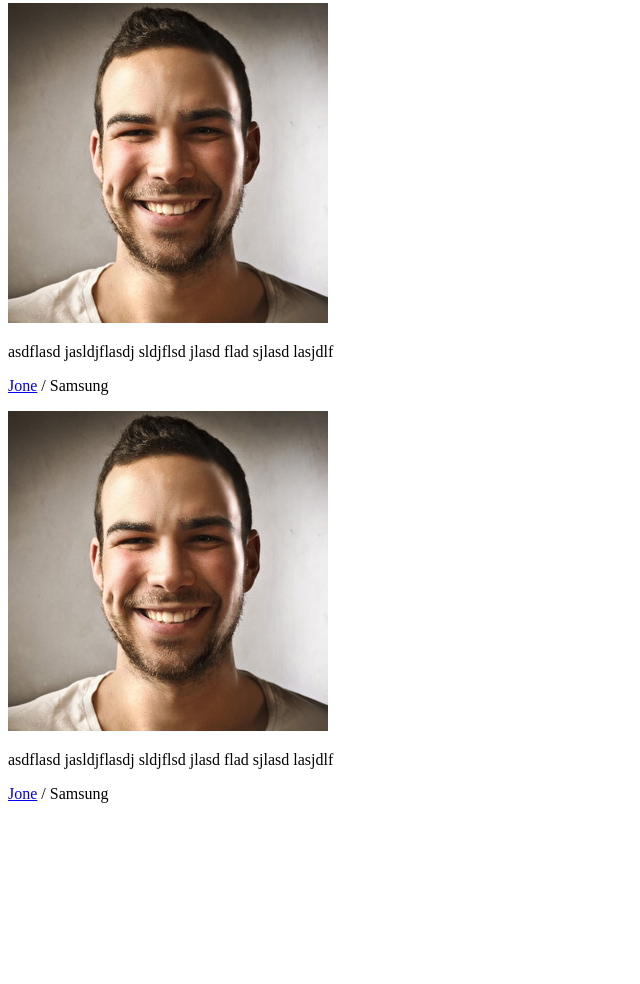
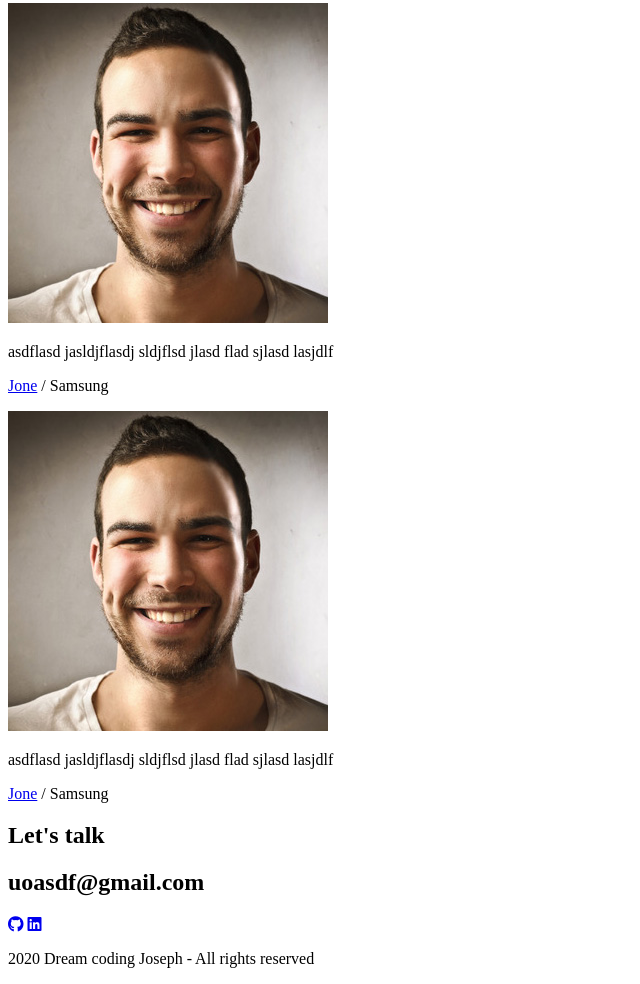
Before and after one commit to upsalang/Portfolio, a plain HTML site: page index.html in a window 1280 px wide. Shown: the part 5928-6912 px from the top of the page, without its empty margins (0-640 px from the left). Before the commit the page ends 6747 px from the top, so only its background shows below. Drawn offline with Linux system fonts and the light colour scheme.

Commit message:
HTML: contact

```diff
--- a/index.html
+++ b/index.html
@@ -281,6 +281,16 @@
 			</div>
 		</section>
 		<!-- Contact -->
-		<section id="contact"></section>
+		<section id="contact">
+			<h1 class="contact__title">Let's talk</h1>
+			<h2 class="contact__email">uoasdf@gmail.com</h2>
+			<div class="contact__icons">
+				<a href="#"><i class="fab fa-github"></i></a>
+				<a href="#"><i class="fab fa-linkedin"></i></a>
+			</div>
+			<p class="contact__rights">
+				2020 Dream coding Joseph - All rights reserved
+			</p>
+		</section>
 	</body>
 </html>
```
